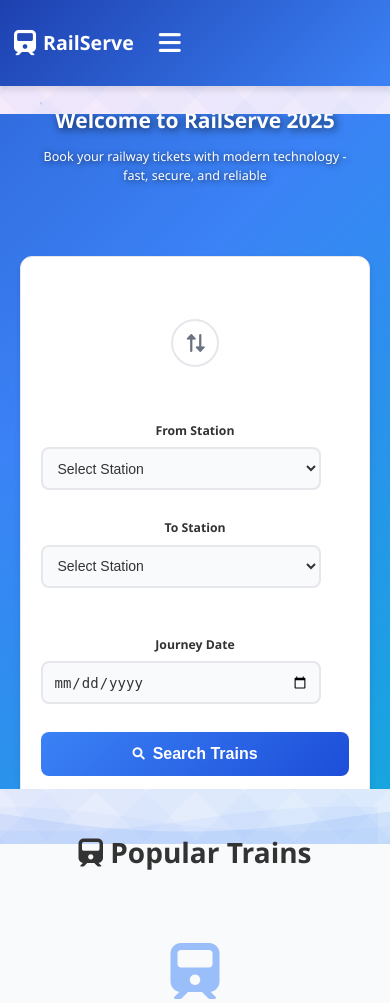
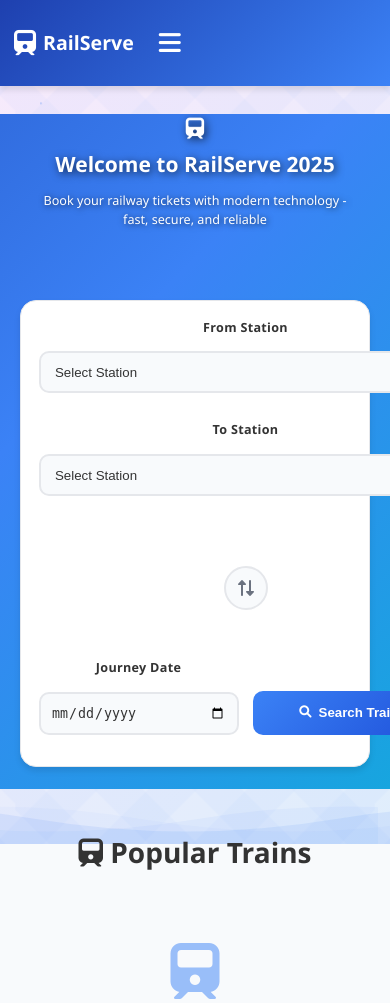
Before and after one commit to Hemanth509h/RailServe, a Flask app: page / in a window 390 px wide. Shown: the top 1003 px of the page. Run offline with Flask 3, Linux system fonts and the light colour scheme; data that the repository does not hold is empty.

Commit message:
Improve form layout and styling for better user experience
Update CSS styles in `templates/index.html` to enhance the layout and visual presentation of forms, including adjustments to padding, border-radius, grid layouts, and element spacing.

Replit-Commit-Author: Agent
Replit-Commit-Session-Id: ceb709c6-4278-410b-a202-48a47b2a836d
Replit-Commit-Checkpoint-Type: full_checkpoint
Replit-Commit-Screenshot-Url: https://storage.googleapis.com/screenshot-production-us-central1/0b926825-09c1-4c88-82c0-c43d5aa7f919/ceb709c6-4278-410b-a202-48a47b2a836d/3m1uJBu

```diff
--- a/templates/index.html
+++ b/templates/index.html
@@ -7,141 +7,166 @@
 /* Enhanced Search Form for Index Page */
 .search-form {
     background: var(--bg-secondary);
-    padding: 2rem;
-    border-radius: 12px;
+    padding: 2.5rem;
+    border-radius: 16px;
     box-shadow: var(--card-shadow);
     margin-bottom: 2rem;
-    max-width: 900px;
+    max-width: 800px;
     margin: 0 auto 2rem auto;
     border: 1px solid var(--border-color);
 }
 
 .search-form .form-row {
-    display: flex;
-    flex-direction: column;
-    gap: 20px;
-    align-items: center;
+    display: grid;
+    grid-template-columns: 1fr;
+    gap: 1.5rem;
 }
 
 #form-select {
-    display: flex;
-    align-items: center;
-    gap: 15px;
+    display: grid;
+    grid-template-columns: 1fr auto 1fr;
+    gap: 1rem;
+    align-items: end;
     width: 100%;
-    flex-wrap: wrap;
-    justify-content: center;
 }
+
 #form-select2 {
-    display: flex;
+    display: grid;
+    grid-template-columns: 1fr 1fr;
+    gap: 1rem;
     align-items: end;
-    gap: 15px;
-    justify-content: center;
-    flex-wrap: wrap;
 }
 
 .search-form .form-group {
     display: flex;
     flex-direction: column;
-    min-width: 200px;
+    gap: 0.5rem;
 }
 
 .search-form label {
     font-weight: 600;
     color: var(--text-primary);
-    margin-bottom: 0.5rem;
-    font-size: 0.875rem;
+    font-size: 0.9rem;
+    letter-spacing: 0.3px;
 }
 
 .search-form select,
 .search-form input[type="date"] {
-    padding: 0.75rem;
+    padding: 0.875rem 1rem;
     border: 2px solid var(--border-color);
-    border-radius: 8px;
+    border-radius: 10px;
     font-size: 1rem;
     transition: all 0.3s ease;
     background: var(--bg-primary);
     color: var(--text-primary);
-    width: 280px;
+    width: 100%;
 }
 
 .search-form select:focus,
 .search-form input[type="date"]:focus {
     outline: none;
     border-color: var(--accent-color);
-    box-shadow: 0 0 0 3px rgba(var(--accent-color), 0.1);
+    box-shadow: 0 0 0 4px rgba(59, 130, 246, 0.1);
 }
 
 .swap-btn {
+    display: flex;
+    align-items: flex-end;
+    justify-content: center;
+    padding-bottom: 0.25rem;
+}
+
+.swap-btn button {
+    width: 44px;
+    height: 44px;
+    border: 2px solid var(--border-color);
+    border-radius: 50%;
+    background: var(--bg-primary);
+    color: var(--text-secondary);
+    font-size: 16px;
+    cursor: pointer;
+    transition: all 0.3s ease;
     display: flex;
     align-items: center;
     justify-content: center;
 }
 
-.swap-btn button {
-    width: 48px;
-    height: 48px;
-    border: 2px solid #e5e7eb;
-    border-radius: 50%;
-    background: white;
-    color: #6b7280;
-    font-size: 18px;
-    cursor: pointer;
-    transition: all 0.3s ease;
-    margin-bottom: 26px;
-}
-
 .swap-btn button:hover {
-    background: #3b82f6;
+    background: var(--accent-color);
     color: white;
-    border-color: #3b82f6;
+    border-color: var(--accent-color);
     transform: rotate(180deg);
 }
 
 .search-form .btn {
-    padding: 12px 24px;
+    padding: 0.875rem 2rem;
     background: linear-gradient(135deg, #3b82f6, #1d4ed8);
     color: white;
     border: none;
-    border-radius: 8px;
-    font-size: 16px;
+    border-radius: 10px;
+    font-size: 1rem;
     font-weight: 600;
     cursor: pointer;
     transition: all 0.3s ease;
     display: flex;
     align-items: center;
-    gap: 8px;
+    justify-content: center;
+    gap: 0.5rem;
+    width: 100%;
 }
 
 .search-form .btn:hover {
     background: linear-gradient(135deg, #1d4ed8, #1e40af);
     transform: translateY(-2px);
-    box-shadow: 0 4px 12px rgba(59, 130, 246, 0.4);
+    box-shadow: 0 6px 20px rgba(59, 130, 246, 0.4);
 }
 
 /* Responsive Design */
 @media (max-width: 768px) {
     .search-form {
-        padding: 20px;
+        padding: 1.5rem;
     }
 
-    #form-select, #form-select2 {
-        flex-direction: column;
-        align-items: center;
-        gap: 15px;
-        width: 100%;
+    #form-select {
+        grid-template-columns: 1fr;
+        gap: 1rem;
     }
 
-    .search-form .form-group {
-        min-width: 250px;
-        width: 100%;
+    #form-select2 {
+        grid-template-columns: 1fr;
+        gap: 1rem;
+    }
+
+    .swap-btn {
+        order: 3;
+        padding-bottom: 0;
     }
 
     .swap-btn button {
         transform: rotate(90deg);
+        width: 100%;
+        max-width: 44px;
     }
 
     .swap-btn button:hover {
         transform: rotate(270deg);
+    }
+}
+
+@media (max-width: 480px) {
+    .search-form {
+        padding: 1.25rem;
+    }
+
+    .search-form select,
+    .search-form input[type="date"] {
+        padding: 0.75rem;
+        font-size: 0.95rem;
+    }
+
+    .search-form .btn {
+        padding: 0.75rem 1.5rem;
+        font-size: 0.95rem;
     }
 }
 
```
Also changed, not shown: attached_assets/image_1761557670623.png (added), 1 other file.
